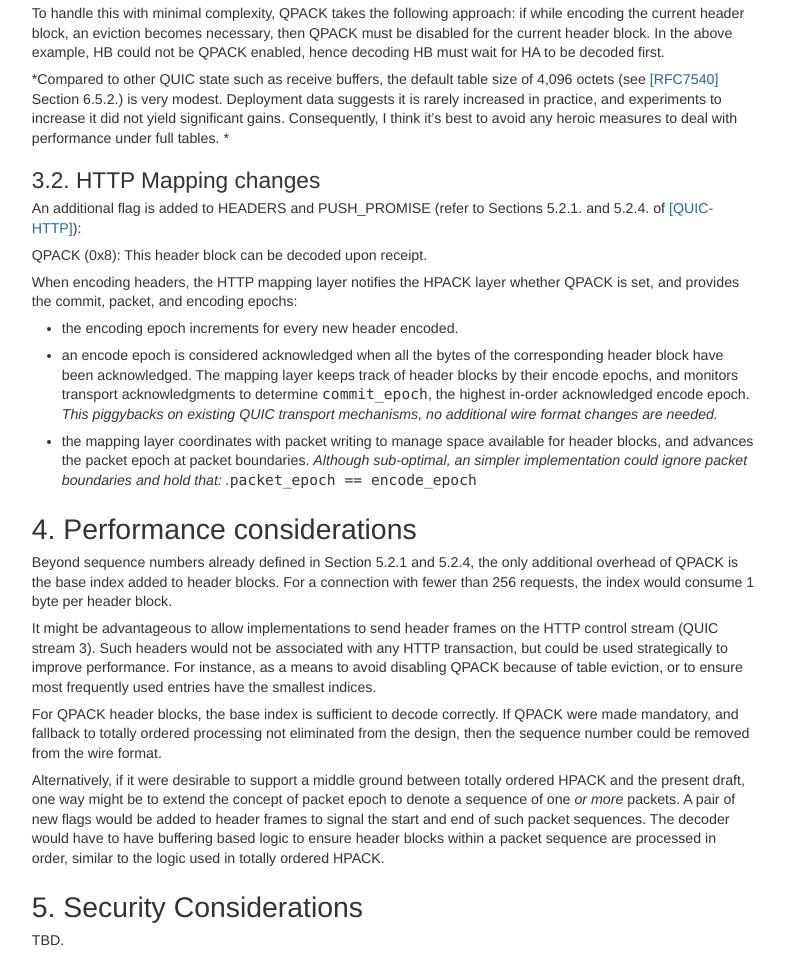
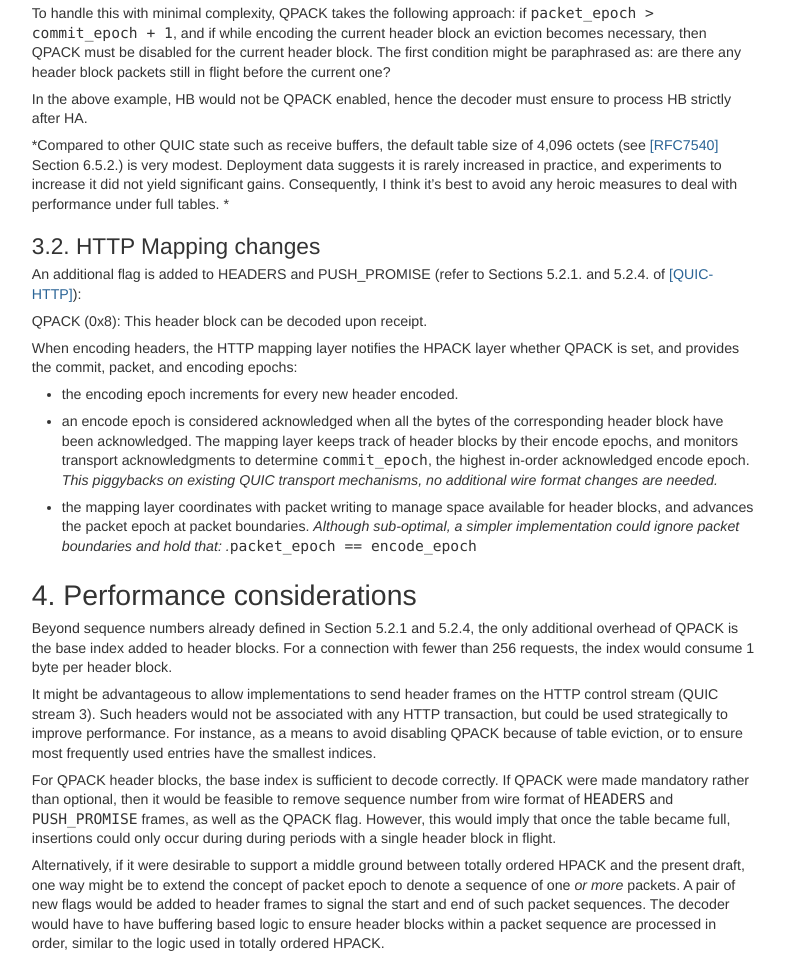
Before and after one commit to krasic/draft-krasic-quic-hpack, a plain HTML site: page draft-krasic-quic-qpack-latest.html in a window 1280 px wide. Shown: the part 2862-3819 px from the top of the page, without its empty margins (40-825 px from the left). Drawn offline with Linux system fonts and the light colour scheme.

Commit message:
more eviction revisions.

```diff
--- a/draft-krasic-quic-qpack-latest.html
+++ b/draft-krasic-quic-qpack-latest.html
@@ -424,9 +424,10 @@ address {
 <h3 id="rfc.section.3.1.2"><a href="#rfc.section.3.1.2">3.1.2.</a> <a href="#indexing" id="indexing">Indexing</a></h3>
 <p id="rfc.section.3.1.2.p.1">Every QPACK header block must start with a single HPACK integer that encodes the value of the base index, defined as the total number of entries that had been inserted to the dynamic table before encoding the current header block.  As described above, the decoder will use this as the starting point for insertions, and for interpreting indexed representations.</p>
 <h3 id="rfc.section.3.1.3"><a href="#rfc.section.3.1.3">3.1.3.</a> <a href="#table-evictions" id="table-evictions">Table evictions</a></h3>
-<p id="rfc.section.3.1.3.p.1">Since QPACK allows headers to be processed out of order, it might be possible that an header block may contain references to entries that have already been evicted by the time it arrives.  For example, suppose HB was encoded after HA, and HB evicts an entry referenced by HA.   If due to network drops HB is decoded first, the reference in HA will become invalid.</p>
-<p id="rfc.section.3.1.3.p.2">To handle this with minimal complexity, QPACK takes the following approach: if while encoding the current header block, an eviction becomes necessary, then QPACK must be disabled for the current header block.  In the above example, HB could not be QPACK enabled, hence decoding HB must wait for HA to be decoded first.</p>
-<p id="rfc.section.3.1.3.p.3">*Compared to other QUIC state such as receive buffers, the default table size of 4,096 octets (see <a href="#RFC7540">[RFC7540]</a> Section 6.5.2.) is very modest.  Deployment data suggests it is rarely increased in practice, and experiments to increase it did not yield significant gains.  Consequently, I think it&#8217;s best to avoid any heroic measures to deal with performance under full tables. *</p>
+<p id="rfc.section.3.1.3.p.1">Since QPACK allows headers to be processed out of order, it might be possible that an header block may contain references to entries that have already been evicted by the time it arrives.  For example, suppose HB was encoded after HA, and HB evicts an entry referenced by HA.  If due to network drops HB is decoded first, the reference in HA will become invalid.</p>
+<p id="rfc.section.3.1.3.p.2">To handle this with minimal complexity, QPACK takes the following approach: if <samp>packet_epoch &gt; commit_epoch + 1</samp>, and if while encoding the current header block an eviction becomes necessary, then QPACK must be disabled for the current header block.  The first condition might be paraphrased as: are there any header block packets still in flight before the current one?</p>
+<p id="rfc.section.3.1.3.p.3">In the above example, HB would not be QPACK enabled, hence the decoder must ensure to process HB strictly after HA.</p>
+<p id="rfc.section.3.1.3.p.4">*Compared to other QUIC state such as receive buffers, the default table size of 4,096 octets (see <a href="#RFC7540">[RFC7540]</a> Section 6.5.2.) is very modest.  Deployment data suggests it is rarely increased in practice, and experiments to increase it did not yield significant gains.  Consequently, I think it&#8217;s best to avoid any heroic measures to deal with performance under full tables. *</p>
 <h2 id="rfc.section.3.2"><a href="#rfc.section.3.2">3.2.</a> <a href="#http-mapping-changes" id="http-mapping-changes">HTTP Mapping changes</a></h2>
 <p id="rfc.section.3.2.p.1">An additional flag is added to HEADERS and PUSH_PROMISE (refer to Sections 5.2.1. and 5.2.4. of <a href="#QUIC-HTTP">[QUIC-HTTP]</a>):</p>
 <p id="rfc.section.3.2.p.2">QPACK (0x8): This header block can be decoded upon receipt.</p>
@@ -436,12 +437,12 @@ address {
 <ul>
   <li>the encoding epoch increments for every new header encoded.</li>
   <li>an encode epoch is considered acknowledged when all the bytes of the corresponding header block have been acknowledged.  The mapping layer keeps track of header blocks by their encode epochs, and monitors transport acknowledgments to determine <samp>commit_epoch</samp>, the highest in-order acknowledged encode epoch.  <em>This piggybacks on existing QUIC transport mechanisms, no additional wire format changes are needed.</em></li>
-  <li>the mapping layer coordinates with packet writing to manage space available for header blocks, and advances the packet epoch at packet boundaries.  <em>Although sub-optimal, an simpler implementation could ignore packet boundaries and hold that: .</em><samp>packet_epoch == encode_epoch</samp></li>
+  <li>the mapping layer coordinates with packet writing to manage space available for header blocks, and advances the packet epoch at packet boundaries.  <em>Although sub-optimal, a simpler implementation could ignore packet boundaries and hold that: .</em><samp>packet_epoch == encode_epoch</samp></li>
 </ul>
 <h1 id="rfc.section.4"><a href="#rfc.section.4">4.</a> <a href="#performance-considerations" id="performance-considerations">Performance considerations</a></h1>
 <p id="rfc.section.4.p.1">Beyond sequence numbers already defined in Section 5.2.1 and 5.2.4, the only additional overhead of QPACK is the base index added to header blocks.  For a connection with fewer than 256 requests, the index would consume 1 byte per header block.</p>
 <p id="rfc.section.4.p.2">It might be advantageous to allow implementations to send header frames on the HTTP control stream (QUIC stream 3).  Such headers would not be associated with any HTTP transaction, but could be used strategically to improve performance. For instance, as a means to avoid disabling QPACK because of table eviction, or to ensure most frequently used entries have the smallest indices.</p>
-<p id="rfc.section.4.p.3">For QPACK header blocks, the base index is sufficient to decode correctly.  If QPACK were made mandatory, and fallback to totally ordered processing not eliminated from the design, then the sequence number could be removed from the wire format.</p>
+<p id="rfc.section.4.p.3">For QPACK header blocks, the base index is sufficient to decode correctly.  If QPACK were made mandatory rather than optional, then it would be feasible to remove sequence number from wire format of <samp>HEADERS</samp> and <samp>PUSH_PROMISE</samp> frames, as well as the QPACK flag.  However, this would imply that once the table became full, insertions could only occur during during periods with a single header block in flight.</p>
 <p id="rfc.section.4.p.4">Alternatively, if it were desirable to support a middle ground between totally ordered HPACK and the present draft, one way might be to extend the concept of packet epoch to denote a sequence of one <em>or more</em> packets.  A pair of new flags would be added to header frames to signal the start and end of such packet sequences.  The decoder would have to have buffering based logic to ensure header blocks within a packet sequence are processed in order, similar to the logic used in totally ordered HPACK.</p>
 <h1 id="rfc.section.5"><a href="#rfc.section.5">5.</a> <a href="#security-considerations" id="security-considerations">Security Considerations</a></h1>
 <p id="rfc.section.5.p.1">TBD.</p>
```
Also changed, not shown: draft-krasic-quic-qpack-latest.txt, 1 other file.
